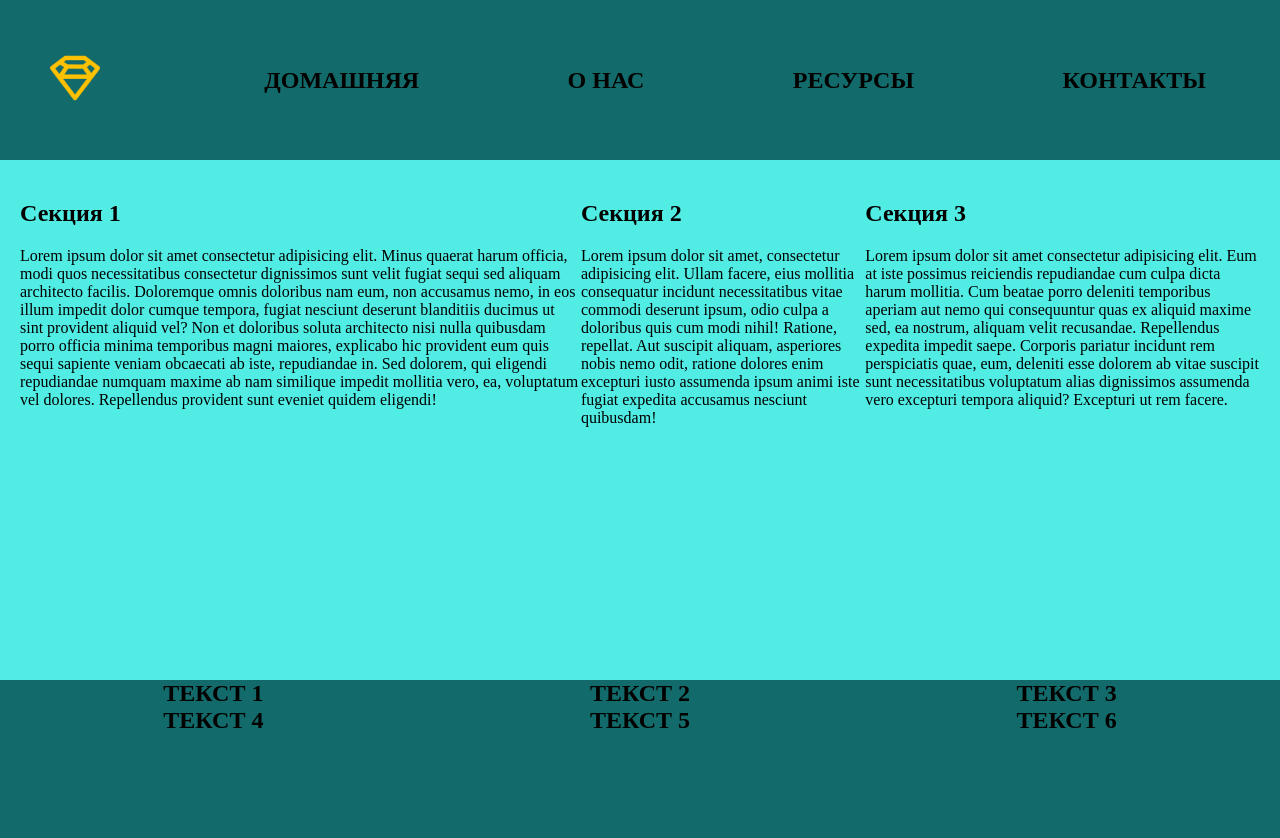
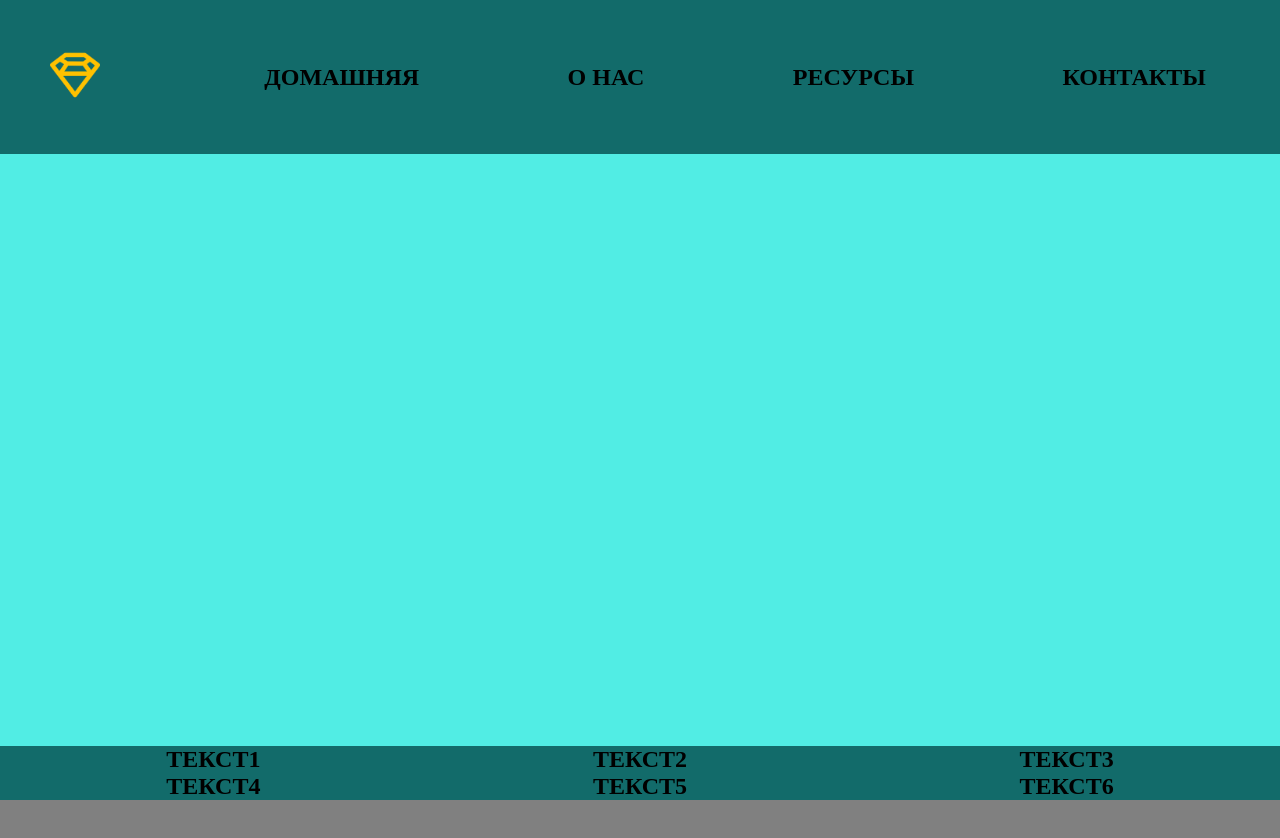
Before and after one commit to Evgenij-Vasiliev/hw1, a plain HTML site: page index.html in a window 1280 px wide. After the commit the page ends 800 px from the top, so only its background shows below. Drawn offline with Linux system fonts and the light colour scheme.

Commit message:
new main

```diff
--- a/index.html
+++ b/index.html
@@ -21,30 +21,17 @@
     </header>
 
     <main class="main">
-        <section class="section1">
-            <h2>Секция 1</h2>
-            <p>Lorem ipsum dolor sit amet consectetur adipisicing elit. Minus quaerat harum officia, modi quos necessitatibus consectetur dignissimos sunt velit fugiat sequi sed aliquam architecto facilis. Doloremque omnis doloribus nam eum, non accusamus nemo, in eos illum impedit dolor cumque tempora, fugiat nesciunt deserunt blanditiis ducimus ut sint provident aliquid vel? Non et doloribus soluta architecto nisi nulla quibusdam porro officia minima temporibus magni maiores, explicabo hic provident eum quis sequi sapiente veniam obcaecati ab iste, repudiandae in. Sed dolorem, qui eligendi repudiandae numquam maxime ab nam similique impedit mollitia vero, ea, voluptatum vel dolores. Repellendus provident sunt eveniet quidem eligendi!</p>
-        </section>
-        <section class="section1">
-            <h2>Секция 2</h2>
-            <p>Lorem ipsum dolor sit amet, consectetur adipisicing elit. Ullam facere, eius mollitia consequatur incidunt necessitatibus vitae commodi deserunt ipsum, odio culpa a doloribus quis cum modi nihil! Ratione, repellat. Aut suscipit aliquam, asperiores nobis nemo odit, ratione dolores enim excepturi iusto assumenda ipsum animi iste fugiat expedita accusamus nesciunt quibusdam!</p>
-        </section>
-        <section class="section1">
-            <h2>Секция 3</h2>
-            <p>Lorem ipsum dolor sit amet consectetur adipisicing elit. Eum at iste possimus reiciendis repudiandae cum culpa dicta harum mollitia. Cum beatae porro deleniti temporibus aperiam aut nemo qui consequuntur quas ex aliquid maxime sed, ea nostrum, aliquam velit recusandae. Repellendus expedita impedit saepe. Corporis pariatur incidunt rem perspiciatis quae, eum, deleniti esse dolorem ab vitae suscipit sunt necessitatibus voluptatum alias dignissimos assumenda vero excepturi tempora aliquid? Excepturi ut rem facere.</p>
-        </section>
+        <aside class="aside"></aside>
+        <div class="content"></div>
+
     </main>
     <footer class="footer">
-        <div class="line1">
-            <div>Текст 1</div>
-            <div>Текст 2</div>
-            <div>Текст 3</div>
-        </div>
-        <div class="line2">
-            <div>Текст 4</div>
-            <div>Текст 5</div>
-            <div>Текст 6</div>
-        </div>
+        <div class="text"><a href="#">Текст1</a></div>
+        <div class="text"><a href="#">Текст2</a></div>
+        <div class="text"><a href="#">Текст3</a></div>
+        <div class="text"><a href="#">Текст4</a></div>
+        <div class="text"><a href="#">Текст5</a></div>
+        <div class="text"><a href="#">Текст6</a></div>
     </footer>
 </body>
 </html>
--- a/style.css
+++ b/style.css
@@ -1,6 +1,13 @@
 body {
     margin: 0;
     background-color: gray;
+    height: 100%;
+    display: flex;
+    flex-direction: column;
+}
+
+html {
+    height: 100%;
 }
 
 img {
@@ -10,9 +17,8 @@ img {
 
 .header {
     background-color:#126b6a;
-    min-height: 20vh;
     display: flex;
-    flex-flow: row nowrap;    /* justify-content: flex-start; */
+    flex-flow: row ;
     align-items: center;
 }
 
@@ -27,7 +33,7 @@ img {
     list-style: none;
 }
 
-.menu a {
+.menu a, .footer a {
     color: #000;
     font-size: 24px;
     text-transform: uppercase;
@@ -41,29 +47,31 @@ img {
 
 .main {
     background-color: #51ede4;
-    min-height: 60vh;
     display: flex;
     padding: 20px;
+    flex: 1 0 auto;
 }
-
 
 .footer {
     background-color: #126b6a;
-    min-height: 20vh;
     font-size: 24px;
     font-weight: 900;
     text-transform: uppercase;
+    display: flex;
+    /* flex-direction: row;      */
+    /* align-items: center;     */
+    flex-wrap: wrap;
+
 }
 
-
-.line1, .line2 {
+.footer .text  {
     display: flex;
-    flex-flow: row wrap;
     justify-content: space-around;
+    flex: 0 0 calc(100% / 3);
 }
 
 @media screen and (max-width: 768px) {
-    .line1, .line2, .header, .menu ul {
+    .footer,  .header, .menu ul {
         display: block;
     }
 }
```
